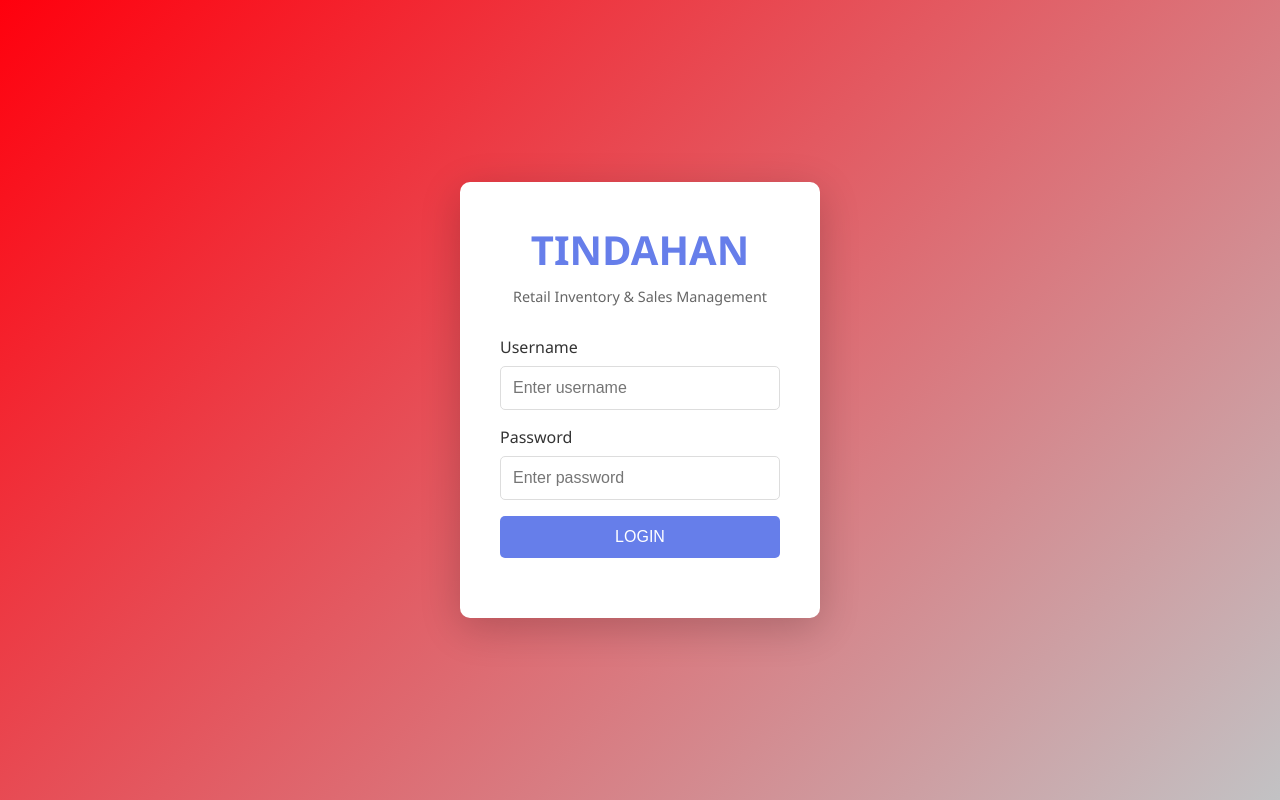
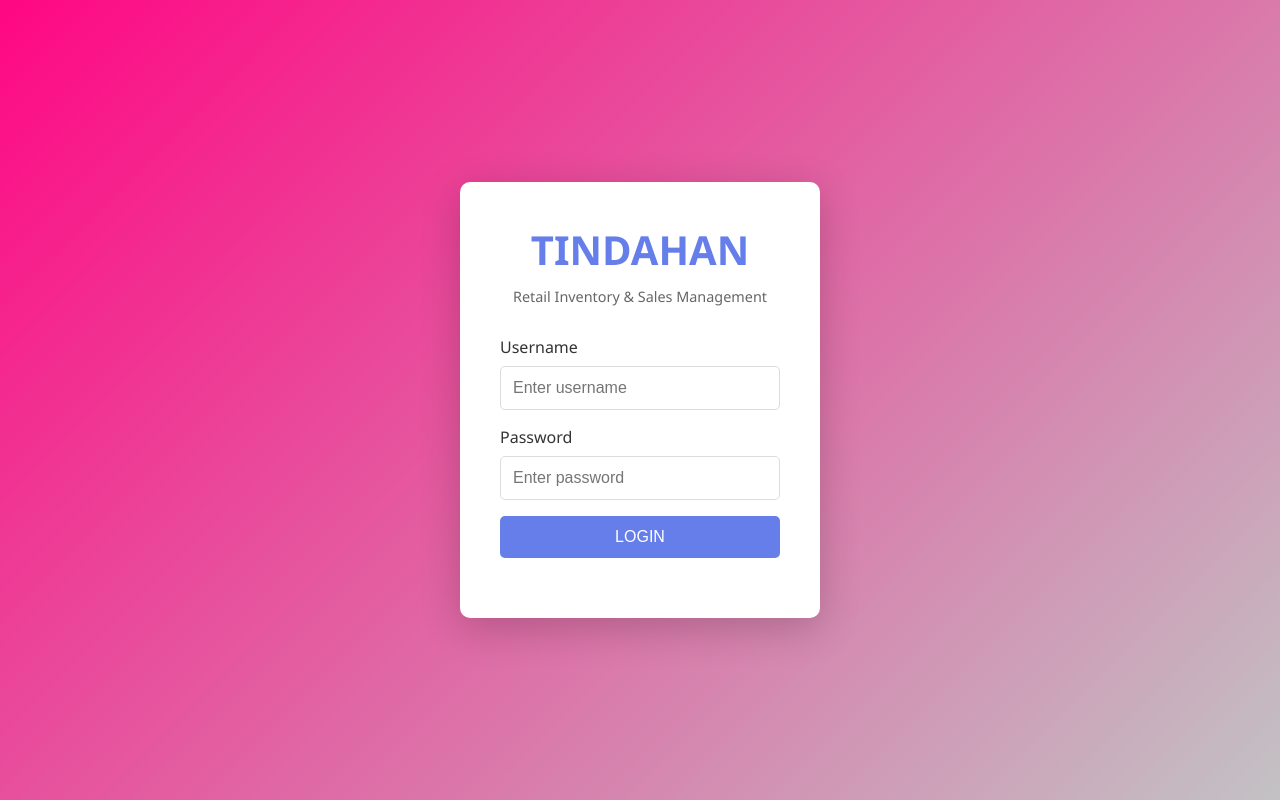
Before and after one commit to reygodz/tindahan, a Flask app: page / in a window 1280 px wide. Run offline with Flask 3, Linux system fonts and the light colour scheme.

Commit message:
chane login bg color to pink

```diff
--- a/static/style.css
+++ b/static/style.css
@@ -16,7 +16,7 @@ body {
   justify-content: center;
   align-items: center;
   min-height: 100vh;
-  background: linear-gradient(135deg, #ff000d 0%, #c2c2c4 100%);
+  background: linear-gradient(135deg, #ff0783 0%, #c2c2c4 100%);
 }
 
 .login-container {
```
